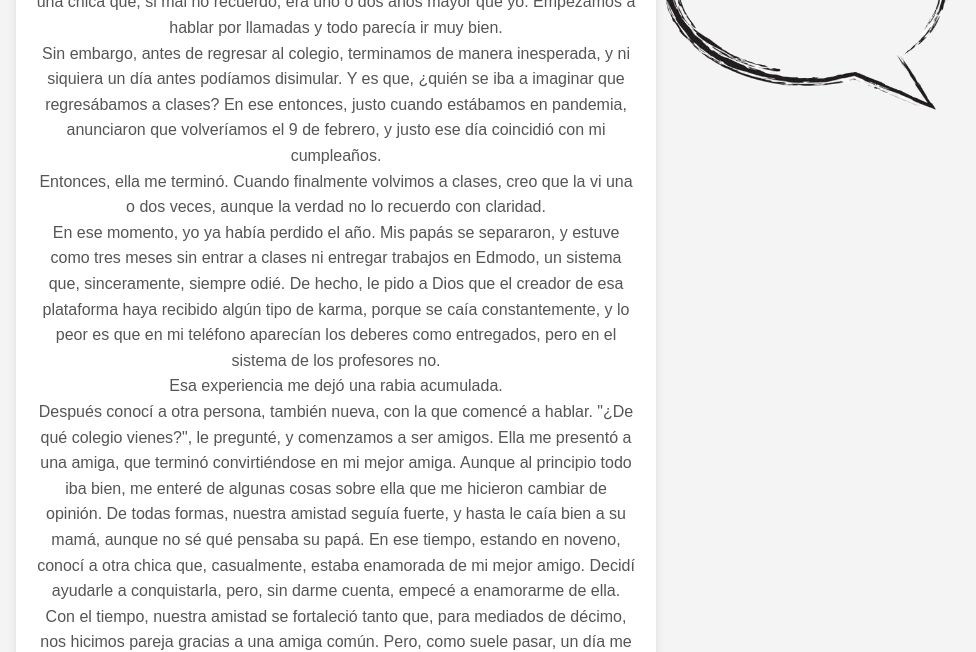
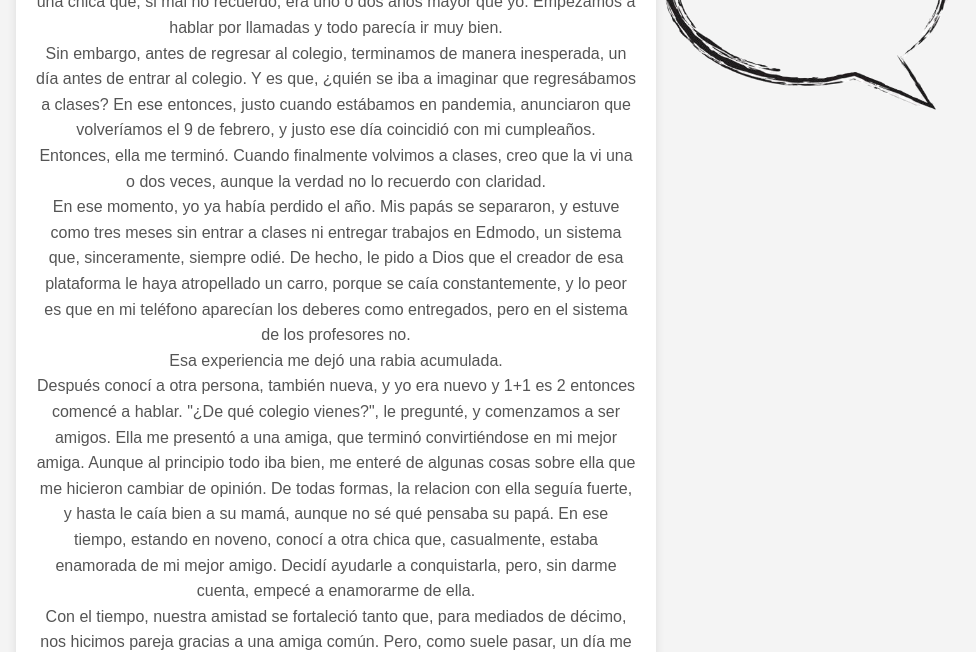
Before and after one commit to anthper08/deberlengua, a plain HTML site: page index.html in a window 1280 px wide. Shown: the part 156-808 px from the top of the page, without its empty margins (304-1280 px from the left). Drawn offline with Linux system fonts and the light colour scheme.

Commit message:
Update index.html

```diff
--- a/index.html
+++ b/index.html
@@ -31,12 +31,12 @@
         <h1 style="color: #333;">Ex relaciones </h1>
         <p style="color: #555; line-height: 1.6;">
        Cuando ingresé a este colegio, que fue durante la pandemia en noveno, conocí a una chica que, si mal no recuerdo, era uno o dos años mayor que yo. Empezamos a hablar por llamadas y todo parecía ir muy bien.<br>
-Sin embargo, antes de regresar al colegio, terminamos de manera inesperada, y ni siquiera un día antes podíamos disimular. Y es que, ¿quién se iba a imaginar que regresábamos a clases? En ese entonces, justo cuando estábamos en pandemia, anunciaron que volveríamos el 9 de febrero, y justo ese día coincidió con mi cumpleaños.<br>
+Sin embargo, antes de regresar al colegio, terminamos de manera inesperada, un día antes de entrar al colegio. Y es que, ¿quién se iba a imaginar que regresábamos a clases? En ese entonces, justo cuando estábamos en pandemia, anunciaron que volveríamos el 9 de febrero, y justo ese día coincidió con mi cumpleaños.<br>
 Entonces, ella me terminó. Cuando finalmente volvimos a clases, creo que la vi una o dos veces, aunque la verdad no lo recuerdo con claridad.  <br>
-En ese momento, yo ya había perdido el año. Mis papás se separaron, y estuve como tres meses sin entrar a clases ni entregar trabajos en Edmodo, un sistema que, sinceramente, siempre odié. De hecho, le pido a Dios que el creador de esa plataforma haya recibido algún tipo de karma, porque se caía constantemente, y lo peor es que en mi teléfono aparecían los deberes como entregados, pero en el sistema de los profesores no.<br>
+En ese momento, yo ya había perdido el año. Mis papás se separaron, y estuve como tres meses sin entrar a clases ni entregar trabajos en Edmodo, un sistema que, sinceramente, siempre odié. De hecho, le pido a Dios que el creador de esa plataforma le haya atropellado un carro, porque se caía constantemente, y lo peor es que en mi teléfono aparecían los deberes como entregados, pero en el sistema de los profesores no.<br>
 		Esa experiencia me dejó una rabia acumulada.  <br>
-Después conocí a otra persona, también nueva, con la que comencé a hablar. "¿De qué colegio vienes?", le pregunté, y comenzamos a ser amigos. Ella me presentó a una amiga, que terminó convirtiéndose en mi mejor amiga. Aunque al principio todo iba bien, me enteré de algunas cosas sobre ella que me hicieron cambiar de opinión. De todas formas, nuestra amistad seguía fuerte, y hasta le caía bien a su mamá, aunque no sé qué pensaba su papá. En ese tiempo, estando en noveno, conocí a otra chica que, casualmente, estaba enamorada de mi mejor amigo. Decidí ayudarle a conquistarla, pero, sin darme cuenta, empecé a enamorarme de ella.<br>
-Con el tiempo, nuestra amistad se fortaleció tanto que, para mediados de décimo, nos hicimos pareja gracias a una amiga común. Pero, como suele pasar, un día me enfermé, y todo se fue al traste. Terminé con ella, y me enteré de que me había sido infiel. Casi pierdo a mi mejor amigo por esa situación, pero la verdadera sorpresa llegó cuando supe que me había puesto los cachos al Mauricio, Mikel y ami a los tres y entre los tres JAJAJAJ. Después de todo esto, ella cambió de colegio y se quedó ahí.<br>
+Después conocí a otra persona, también nueva, y yo era nuevo y 1+1 es 2 entonces comencé a hablar. "¿De qué colegio vienes?", le pregunté, y comenzamos a ser amigos. Ella me presentó a una amiga, que terminó convirtiéndose en mi mejor amiga. Aunque al principio todo iba bien, me enteré de algunas cosas sobre ella que me hicieron cambiar de opinión. De todas formas, la relacion con ella seguía fuerte, y hasta le caía bien a su mamá, aunque no sé qué pensaba su papá. En ese tiempo, estando en noveno, conocí a otra chica que, casualmente, estaba enamorada de mi mejor amigo. Decidí ayudarle a conquistarla, pero, sin darme cuenta, empecé a enamorarme de ella.<br>
+Con el tiempo, nuestra amistad se fortaleció tanto que, para mediados de décimo, nos hicimos pareja gracias a una amiga común. Pero, como suele pasar, un día me enfermé, y todo se fue un caos. Terminé con ella, y me enteré de que me había sido infiel. Casi pierdo a mi mejor amigo por esa situación, pero la verdadera sorpresa llegó cuando supe que nos había puesto los cachos al Mauricio, Mikel y ami a los tres y entre los tres JAJAJAJ. Después de todo esto, ella cambió de colegio y se quedó ahí.<br>
         </p>
     </div>
     <div style="background: white; padding: 20px; border-radius: 10px; box-shadow: 0 0 10px rgba(0, 0, 0, 0.1); max-width: 600px; text-align: center;">
```
